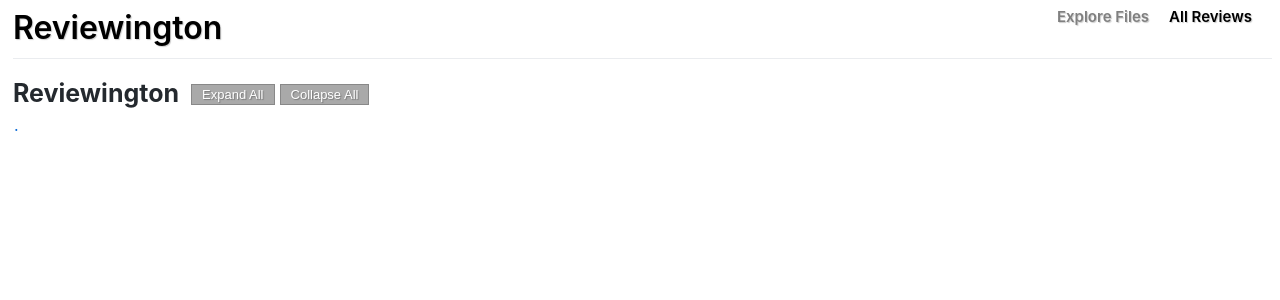
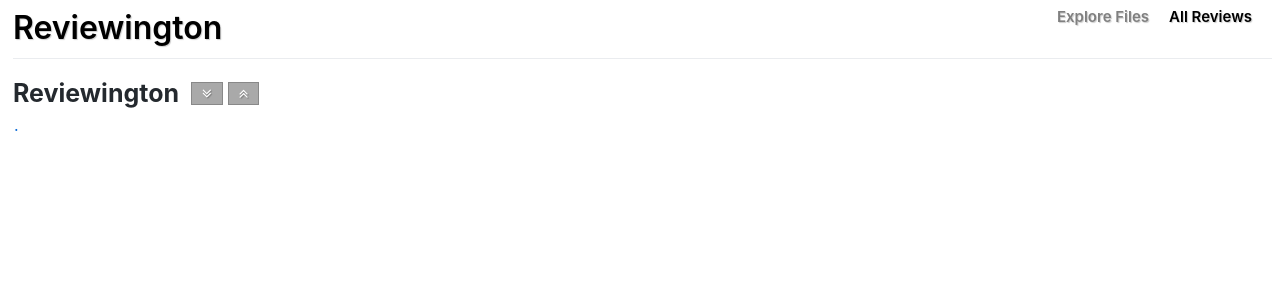
Before and after one commit to HomeXLabs/reviewington, a Flask app: page /files in a window 1280 px wide. Shown: the top 300 px of the page. Run offline with Flask 2, Linux system fonts and the light colour scheme; parts of the project's set-up code (start-up, migrations or seed data) failed here and were passed over.

Commit message:
add icons for expand and collapse

```diff
--- a/reviewington/templates/files.html
+++ b/reviewington/templates/files.html
@@ -9,6 +9,10 @@
     <link
       rel="stylesheet"
       href="{{ url_for('static', filename='css/main.css') }}"
+    />
+    <link
+      rel="stylesheet"
+      href="https://cdnjs.cloudflare.com/ajax/libs/font-awesome/4.7.0/css/font-awesome.min.css"
     />
     <script>
       function toggleAll(value) {
@@ -52,17 +56,17 @@
         </a>
         <button
           class="button"
-          style="float: left; margin-top: 9px"
+          style="float: left; margin-top: 7px; font-size: 15px"
           onclick="toggleAll(true)"
         >
-          Expand All
+          <i class="fa fa-angle-double-down"></i>
         </button>
         <button
           class="button"
-          style="float: left; margin-top: 9px"
+          style="float: left; margin-top: 7px; font-size: 15px"
           onclick="toggleAll(false)"
         >
-          Collapse All
+          <i class="fa fa-angle-double-up"></i>
         </button>
       </div>
       <br />
```
